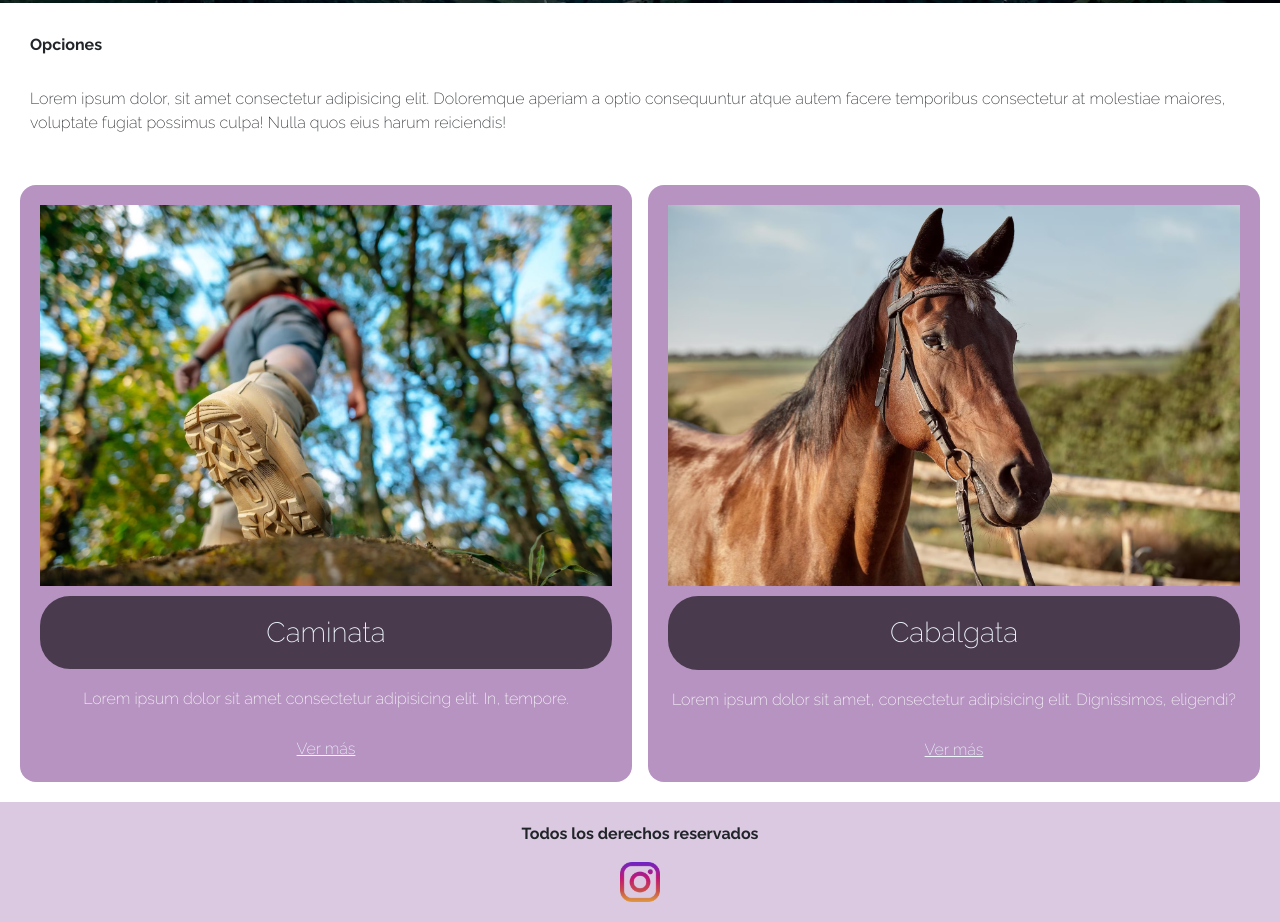
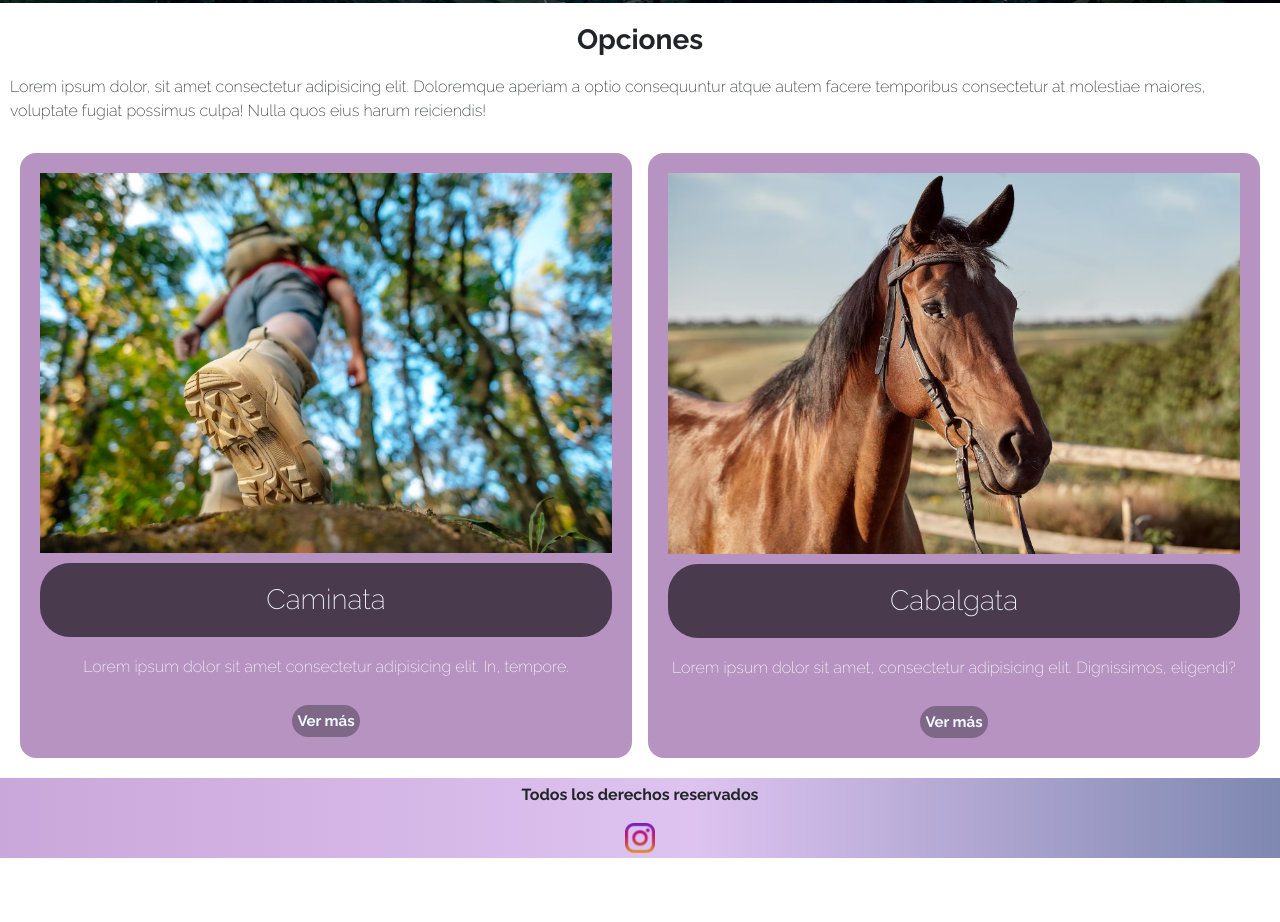
Before and after one commit to CristiSalazar/PreEntrega2Salazar, a plain HTML site: page index.html in a window 1280 px wide. Shown: the part 797-1719 px from the top of the page. After the commit the page ends 1655 px from the top, so only its background shows below. Drawn offline with nearby package versions, Linux system fonts and the light colour scheme.

Commit message:
Footer arreglado, alt a imagenes y codigo ordenado

```diff
--- a/css/style.css
+++ b/css/style.css
@@ -7,6 +7,7 @@
     font-family: 'Raleway', sans-serif;
 }
 
+/* Navbar */
 .bg-body-personalizado {
     padding: 10px 40px;
     background-color: #5d3669;
@@ -23,7 +24,23 @@
     font-size: 18px;
 }
 
+/* Footer */
+.icono{
+    width: 30px;
+    display: flex;
+}
 
+.footer{
+    padding: 5px;
+    display: flex;
+    flex-direction: column;
+    align-items: center;
+    /* background-color: hsla(286, 33%, 45%, 0.302);  */
+    background: linear-gradient(90deg, rgba(202,167,218,1) 0%, rgba(222,195,240,1) 54%, rgba(126,136,177,1) 100%);
+    font-weight: bold;
+}
+
+/* Inicio */
 .partePrincipal {
     background-image: url(../images/fascinante-vista-montana-sassolungo-italia_181624-42103.avif);
     background-size:cover;
@@ -43,13 +60,15 @@
 .opciones {
     display: inline-block;
 }
-.opciones1 {
+
+.opciones h3{
+    text-align: center;
+    margin-top: 20px;
     font-weight: bold;
-    padding-top: 30px;
-    padding-left: 30px;
 }
-.opciones2 {
-    padding: 30px;
+
+.opciones__texto {
+    padding: 10px;
 }
 
 .tarjetas{
@@ -87,9 +106,20 @@
 }
 
 .tarjeta__boton{
-    display: flex;
-    justify-content: center;
-    color: aliceblue;
+    display: table;
+    margin: 0px auto 0px auto;
+    padding:5px;font-size:15px;background-color:rgba(0, 0, 0, 0.3);color:aliceblue;
+    border-radius: 20px;
+    text-decoration: none;
+    font-weight: bold;
+}
+/* Animación botón ver más tarjetas */
+.scale {
+    transition: 0.7s;
+}
+
+.scale:hover {
+    transform: scale(1.04);
 }
 
 /* Destinos */
@@ -331,16 +361,3 @@ span{
   outline:0;
   border: 1px solid #97d848;
 }
-.icono{
-    width: 40px;
-    display: flex;
-}
-
-.footer{
-    padding: 20px;
-    display: flex;
-    flex-direction: column;
-    align-items: center;
-    background-color: rgb(134, 76, 152, 0.3);
-    font-weight: bold;
-}
--- a/index.html
+++ b/index.html
@@ -38,38 +38,36 @@
   </nav>
 
   <main>
-        <section class="partePrincipal">
+    <div class="partePrincipal">
         <h2>Bienvenido a lo desconocido</h2>
-        </section>
+    </div>
 
     <section class="opciones">
-            <div class="opciones opciones1">
-                Opciones
-            </div>
-            <div class="opciones opciones2">
+      <h3> Opciones </h3>
+      <div class="opciones__texto">
             Lorem ipsum dolor, sit amet consectetur adipisicing elit. Doloremque aperiam a optio consequuntur atque autem facere temporibus consectetur at molestiae maiores, voluptate fugiat possimus culpa! Nulla quos eius harum reiciendis!
       </div>
     </section>
 
     <section class="tarjetas">
-            <div class="tarjeta">
-                <img class="tarjeta__imagen" src="./images/cerrar-vista-trasera-zapatos-trekking-hiker-caminando-sobre-roca-sendero-bosque-espacio-copia-luz-solar_1150-57165.avif">
+        <div class="tarjeta scale">
+            <img class="tarjeta__imagen" src="./images/cerrar-vista-trasera-zapatos-trekking-hiker-caminando-sobre-roca-sendero-bosque-espacio-copia-luz-solar_1150-57165.avif" alt="Persona caminando">
             <h3 class="tarjeta__titulo">Caminata</h3>
             <p class="tarjeta__parrafo">Lorem ipsum dolor sit amet consectetur adipisicing elit. In, tempore.</p>
-                <a class="tarjeta__boton" href="#"> Ver más</a>
+            <a class="tarjeta__boton" href="./Pages/servicios.html"> Ver más</a>
         </div>
-            <div class="tarjeta">
-                <img class="tarjeta__imagen" src="./images/hermoso-caballo-marron-primer-plano-hocico-aspecto-lindo-melena-fondo-campo-corral-arboles-caballos-son-animales-maravillosos_639032-566.avif" alt="">
+        <div class="tarjeta scale">
+            <img class="tarjeta__imagen" src="./images/hermoso-caballo-marron-primer-plano-hocico-aspecto-lindo-melena-fondo-campo-corral-arboles-caballos-son-animales-maravillosos_639032-566.avif" alt="Caballo">
             <h3 class="tarjeta__titulo">Cabalgata</h3>
             <p class="tarjeta__parrafo">Lorem ipsum dolor sit amet, consectetur adipisicing elit. Dignissimos, eligendi?</p>
-                <a class="tarjeta__boton" href="#">Ver más</a>
+            <a class="tarjeta__boton" href="./Pages/servicios.html">Ver más</a>
          </div>
     </section>
+  </main>
 
-    </main>
   <footer class="footer">
     <p>Todos los derechos reservados</p>
-      <img class="icono" src="./images/instagram.png" alt="">
+    <a href="https://www.instagram.com/"><img class="icono" src="./images/instagram.png" alt="Icono instagram"></a>
   </footer>
   <script src="https://cdn.jsdelivr.net/npm/bootstrap@5.3.0-alpha1/dist/js/bootstrap.bundle.min.js" integrity="sha384-w76AqPfDkMBDXo30jS1Sgez6pr3x5MlQ1ZAGC+nuZB+EYdgRZgiwxhTBTkF7CXvN" crossorigin="anonymous"></script>
 </body>
```
Also changed, not shown: Pages/contactos.html (+3 -4 lines), Pages/destinos.html (+2 -1 lines), Pages/servicios.html (+9 -7 lines), Pages/sobrenosotros.html (+3 -3 lines). Lines whose indentation alone changed are shown as unchanged.
